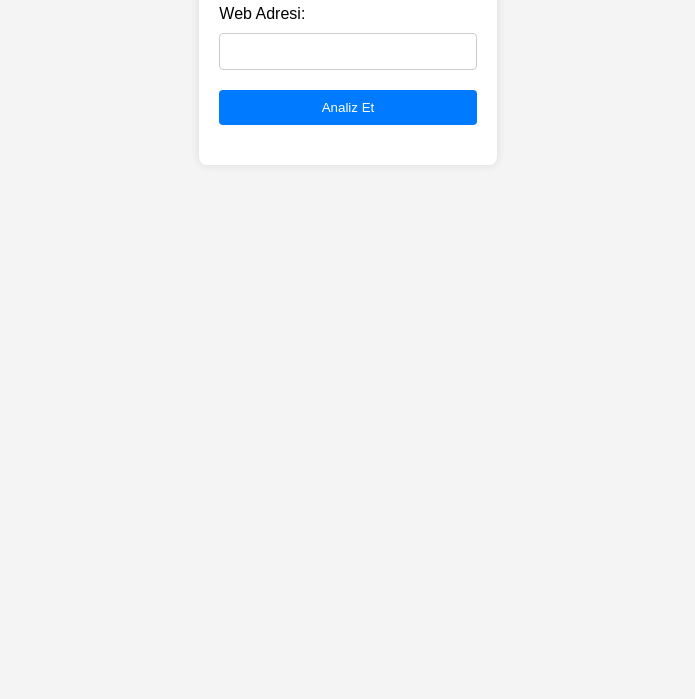
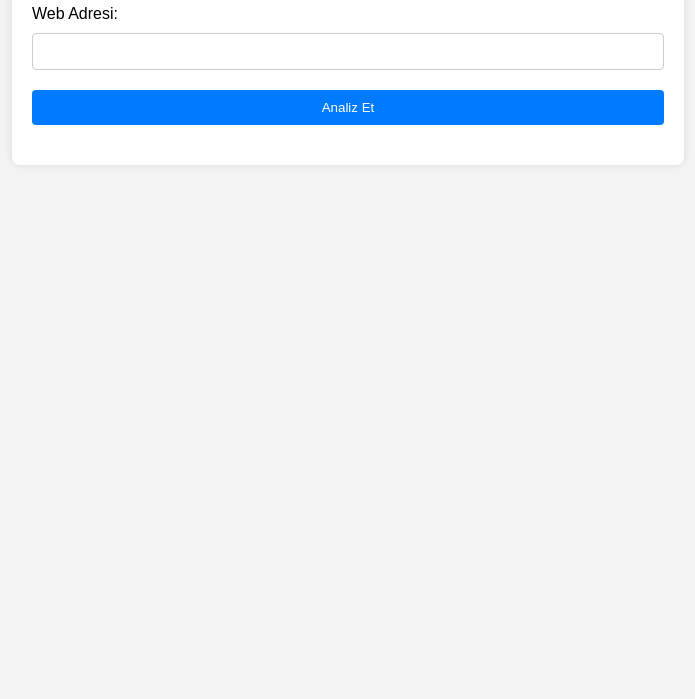
Before and after one commit to erenhunerr/SEO-Analiz, a website: page public/index.html in a window 1280 px wide. Shown: the part 101-800 px from the top of the page, without its empty margins (292-987 px from the left). Drawn offline with Linux system fonts and the light colour scheme.

Commit message:
Update index.html

```diff
--- a/public/index.html
+++ b/public/index.html
@@ -7,7 +7,7 @@
     <link rel="stylesheet" href="styles.css">
 </head>
 <body>
-    <div class="container">
+    <div style="width: 50%;" class="container">
         <h1>SEO Analiz Aracı</h1>
         <form id="seoForm">
             <label for="url">Web Adresi:</label>
```
